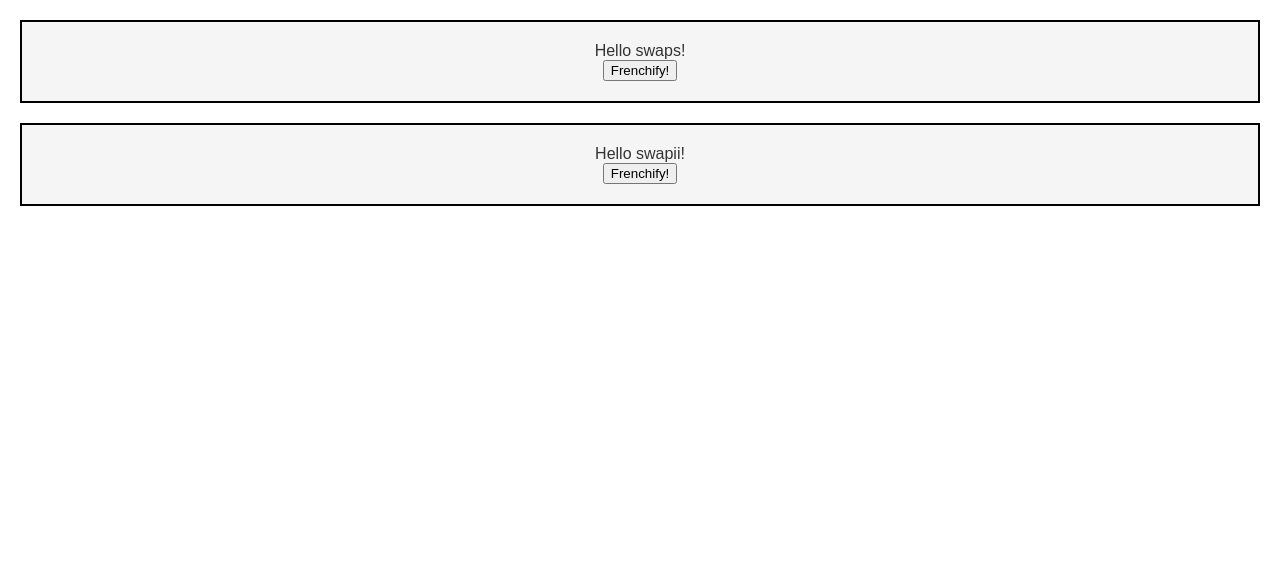
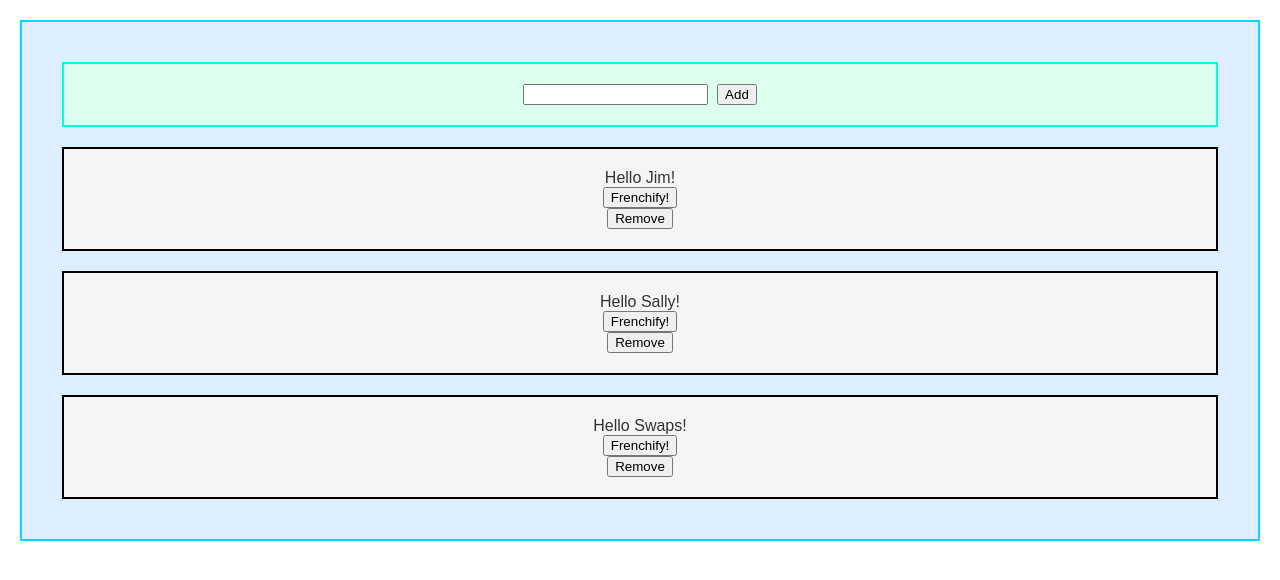
Before and after one commit to swapnils19/react_app, a React (Create React App) app: page / in a window 1280 px wide. Shown: the top 580 px of the page. Built offline with nearby package versions, Linux system fonts and the light colour scheme.

Commit message:
Added dynamic functionalities to list (Add & Remove buttons)

```diff
--- /dev/null
+++ b/src/AddGreeter.css
@@ -0,0 +1,7 @@
+.AddGreeter {
+  margin: 20px;
+  padding: 20px;
+  border: 2px solid #00FFD8;
+  background: #DDFFEE;
+  text-align: center;
+}
--- /dev/null
+++ b/src/AddGreeter.js
@@ -0,0 +1,35 @@
+import React, { Component } from "react";
+import './AddGreeter.css'
+
+class AddGreeter extends Component {
+    render() {
+        return (
+            <div className="AddGreeter">
+                <input
+                    type="text"
+                    onChange={this.handleUpdate}
+                    value={this.state.greetingName}
+                />
+                &nbsp;&nbsp;
+                <button onClick={this.addGreeting}>Add</button>
+            </div>
+        );
+    }
+
+    constructor(props) {
+        super(props);
+        this.state = { greetingName: '' };
+        this.handleUpdate = this.handleUpdate.bind(this);
+        this.addGreeting = this.addGreeting.bind(this);
+    }
+
+    handleUpdate(event) {
+        this.setState({ greetingName: event.target.value });
+    }
+
+    addGreeting() {
+        this.props.addGreeting(this.state.greetingName);
+        this.setState({ greetingName: '' });
+    }
+}
+export default AddGreeter;
--- a/src/App.js
+++ b/src/App.js
@@ -1,11 +1,10 @@
 import React from 'react';
-import HelloWorld from './HelloWorld';
+import HelloWorldList from './HelloWorldList';
 
 const App = () => {
     return (
         <div className="App">
-            <HelloWorld name='swaps' />
-            <HelloWorld name='swapii' />
+            <HelloWorldList />
         </div>
     );
 };
--- a/src/HelloWorld.js
+++ b/src/HelloWorld.js
@@ -6,6 +6,7 @@ class HelloWorld extends Component {
         super(props);
         this.state = { greeting: 'Hello' };
         this.frenchify = this.frenchify.bind(this);
+        this.removeGreeting = this.removeGreeting.bind(this);
     }
 
     render() {
@@ -14,6 +15,8 @@ class HelloWorld extends Component {
                 {this.state.greeting} {this.props.name}!
                 <br />
                 <button onClick={this.frenchify}>Frenchify!</button>
+                <br />
+                <button onClick={this.removeGreeting}>Remove</button>
             </div>
         );
     }
@@ -21,5 +24,9 @@ class HelloWorld extends Component {
     frenchify() {
         this.setState({ greeting: 'Bonjour' });
     }
+
+    removeGreeting() {
+        this.props.removeGreeting(this.props.name);
+    }
 }
 export default HelloWorld;
--- /dev/null
+++ b/src/HelloWorldList.css
@@ -0,0 +1,6 @@
+.HelloWorldList {
+  margin: 20px;
+  padding: 20px;
+  border: 2px solid #00D8FF;
+  background: #DDEEFF;
+}
--- /dev/null
+++ b/src/HelloWorldList.js
@@ -0,0 +1,44 @@
+import React, { Component } from 'react';
+import './HelloWorldList.css';
+import HelloWorld from './HelloWorld';
+import AddGreeter from './AddGreeter';
+
+class HelloWorldList extends Component {
+    render() {
+        return (
+            <div className="HelloWorldList">
+                <AddGreeter addGreeting = {this.addGreeting} />
+                { this.renderGreetings() }
+            </div>
+        );
+    }
+
+    constructor(props) {
+        super(props);
+        this.state = { greetings: ['Jim', 'Sally', 'Swaps'] };
+        this.addGreeting = this.addGreeting.bind(this);
+        this.removeGreeting = this.removeGreeting.bind(this);
+    }
+
+    renderGreetings() {
+        return this.state.greetings.map(name => (
+            <HelloWorld
+                key = {name}
+                name = {name}
+                removeGreeting = {this.removeGreeting}
+            />
+        ));
+    }
+
+    addGreeting(newName) {
+        this.setState({ greetings: [...this.state.greetings, newName] });
+    }
+
+    removeGreeting(removeName) {
+        const filteredGreetings = this.state.greetings.filter(name => {
+            return name !== removeName;
+        });
+        this.setState({ greetings: filteredGreetings });
+    }
+}
+export default HelloWorldList;
```
